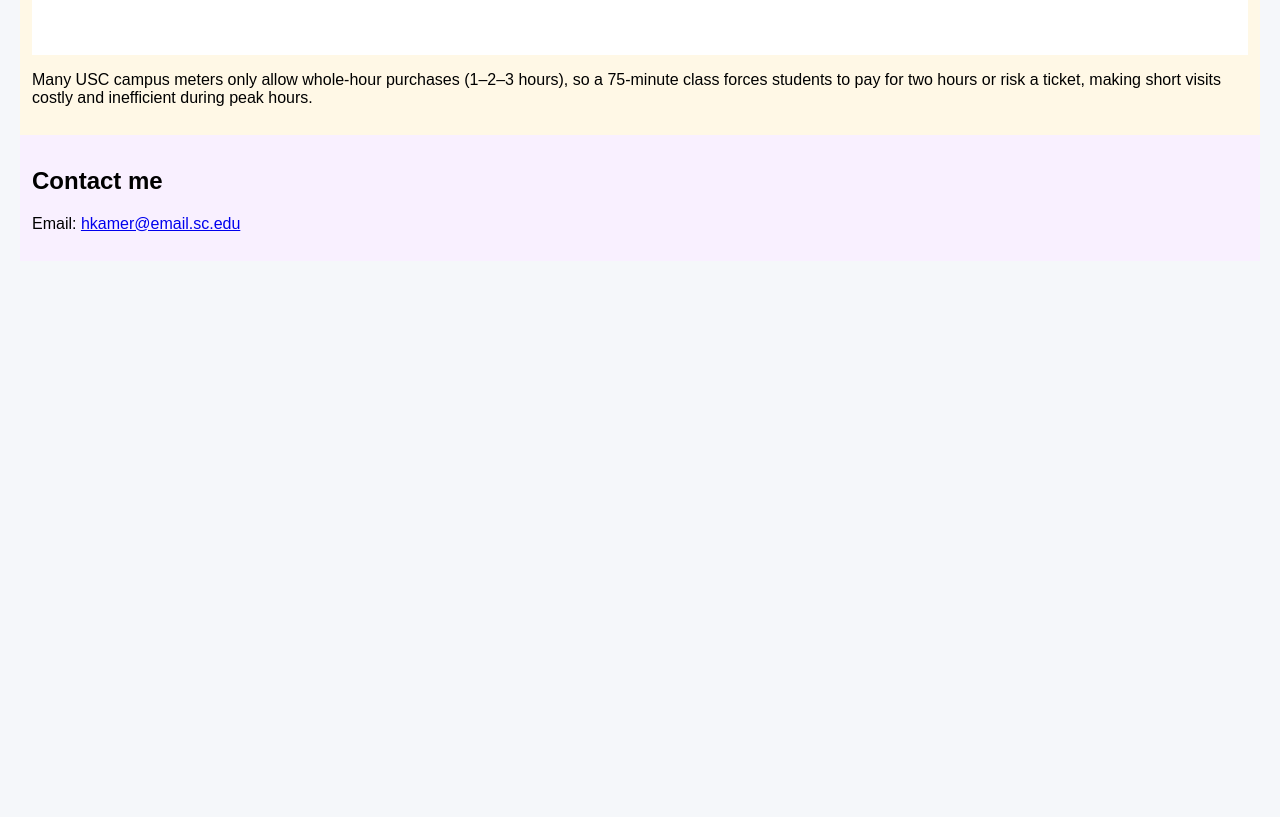
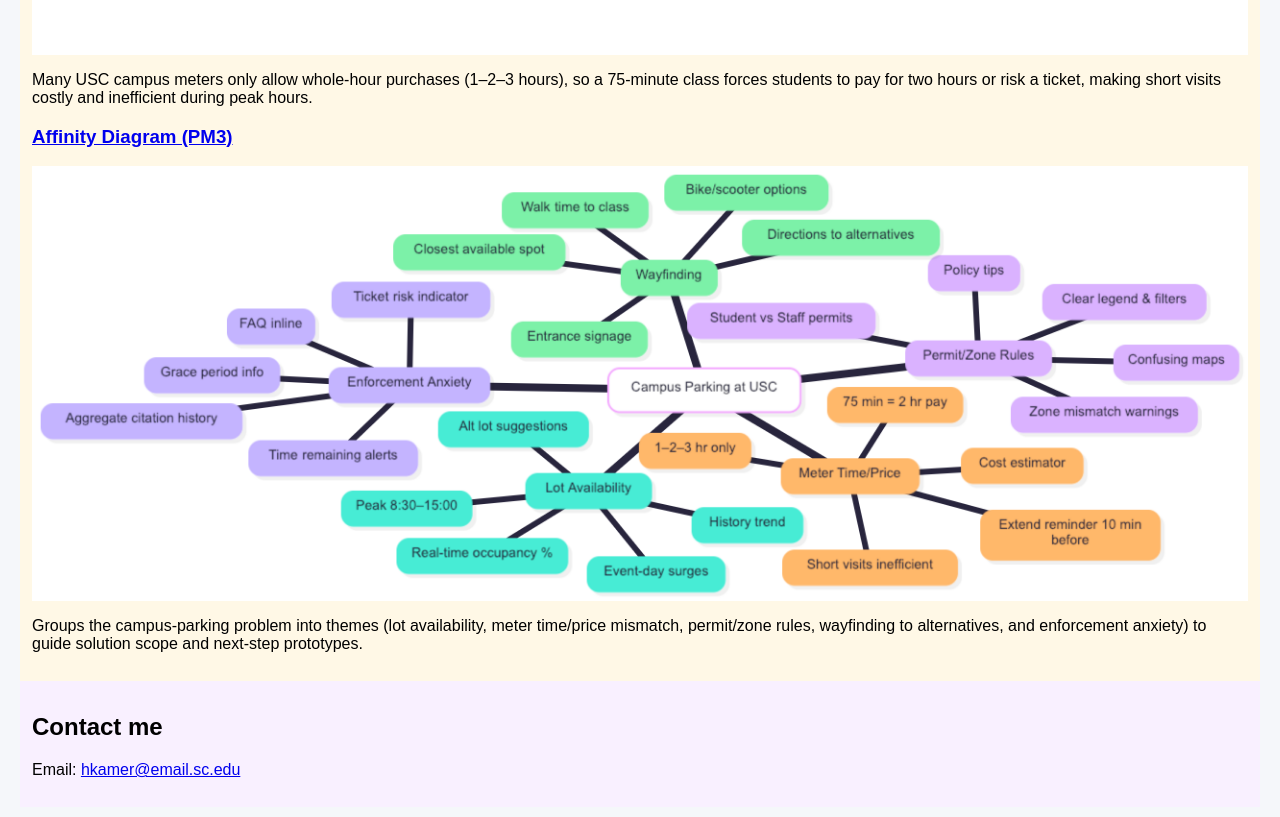
Before and after one commit to husberkam/husberkam.github.io, a plain HTML site: page index.html in a window 1280 px wide. Shown: the part 1220-2037 px from the top of the page. Before the commit the page ends 1501 px from the top, so only its background shows below. Drawn offline with Linux system fonts and the light colour scheme.

Commit message:
PM3.html

```diff
--- a/index.html
+++ b/index.html
@@ -45,6 +45,19 @@
       </p>
     </section>
     <!-- /Problem Statement Assignment -->
+    <!-- PM3: Affinity Diagram -->
+    <section class="project">
+      <a href="files/pm3-affinity.pdf"><h3>Affinity Diagram (PM3)</h3></a>
+      <a href="files/pm3-affinity.pdf">
+        <img src="images/pm3-affinity.png" alt="Affinity Diagram overview">
+      </a>
+      <p>
+        Groups the campus-parking problem into themes (lot availability, meter time/price mismatch,
+        permit/zone rules, wayfinding to alternatives, and enforcement anxiety) to guide solution
+        scope and next-step prototypes.
+      </p>
+    </section>
+    <!-- /PM3 -->
   </div>
 
   <div class="contact">
```
